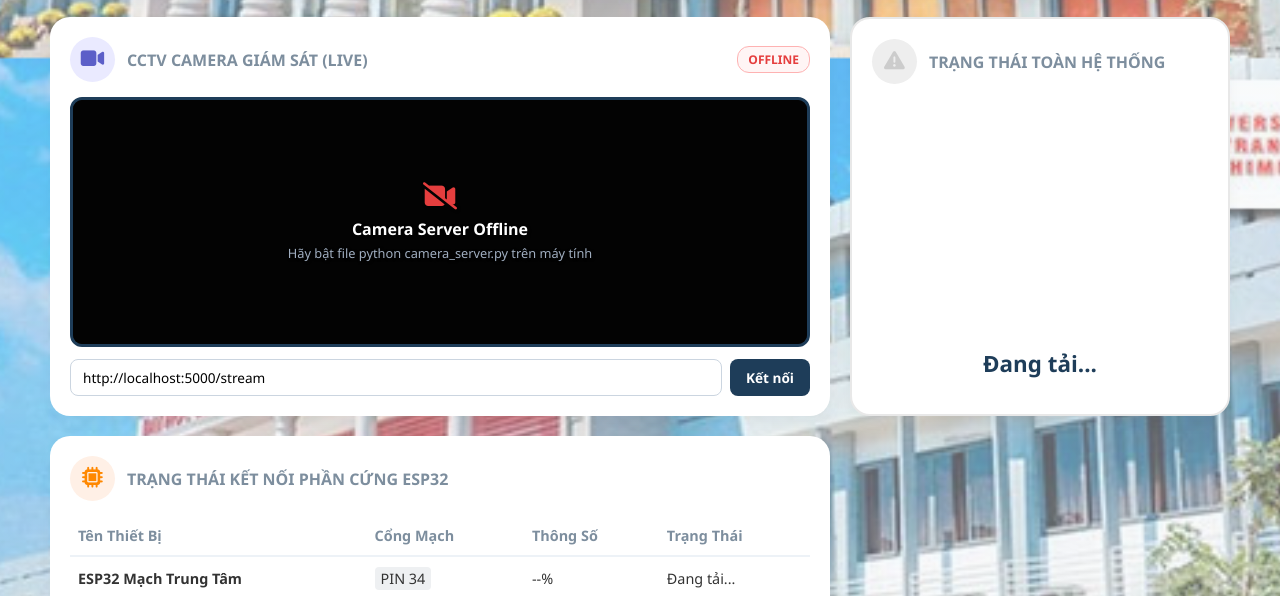
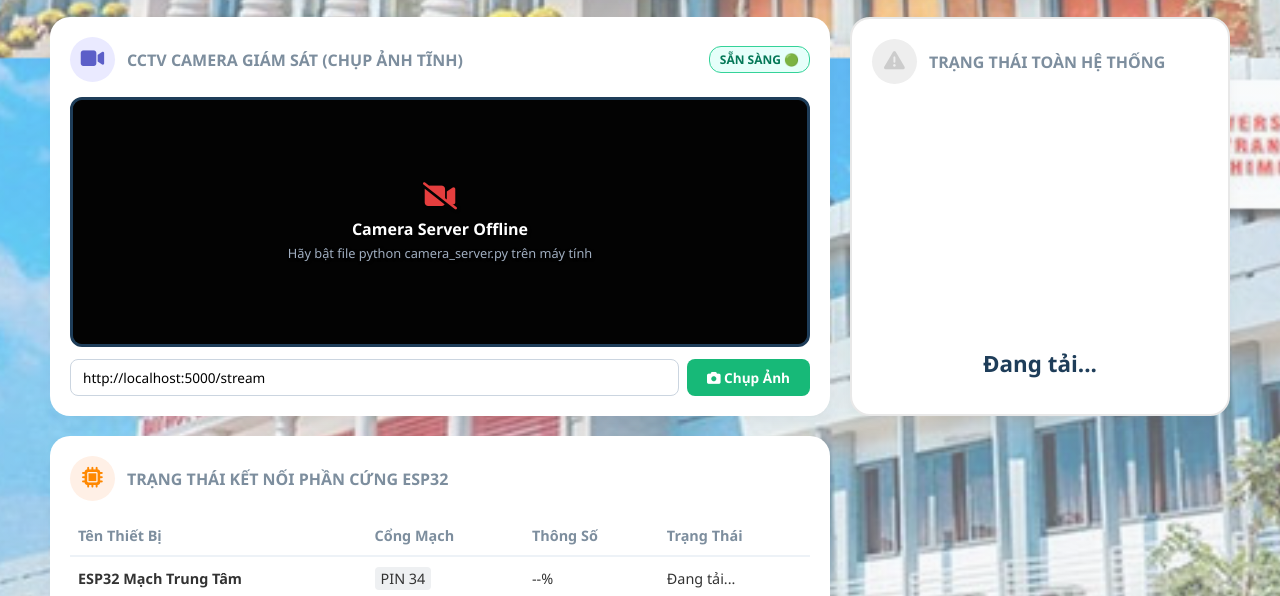
Before and after one commit to sangle422005-commits/do-an-tuoi-cay, a website: page index.html in a window 1280 px wide. Shown: the part 742-1338 px from the top of the page. Drawn offline with Linux system fonts and the light colour scheme; no server answers.

Commit message:
Update index.html

```diff
--- a/index.html
+++ b/index.html
@@ -218,14 +218,14 @@
             <div class="card-header-simple" style="justify-content: space-between;">
                 <div style="display: flex; align-items: center; gap: 12px;">
                     <div class="card-icon-circle" style="background-color: #eaeaff; color: #5c5fc8;"><i class="fa-solid fa-video"></i></div>
-                    <div class="card-title-text">CCTV Camera Giám Sát (Live)</div>
+                    <div class="card-title-text">CCTV Camera Giám Sát (Chụp ảnh tĩnh)</div>
                 </div>
-                <div id="cam-status-badge" style="padding: 4px 10px; border-radius: 12px; font-size: 0.75rem; font-weight: bold; background: #fff5f5; color: #e53e3e; border: 1px solid #feb2b2;">
-                    <span id="cam-status-text">OFFLINE</span>
+                <div id="cam-status-badge" style="padding: 4px 10px; border-radius: 12px; font-size: 0.75rem; font-weight: bold; background: #e6fffa; color: #047857; border: 1px solid #34d399;">
+                    <span id="cam-status-text">SẴN SÀNG 🟢</span>
                 </div>
             </div>
             <div class="camera-screen">
-                <img id="camera-stream" alt="Camera Live Stream" style="width: 100%; height: 100%; object-fit: contain; display: block;" />
+                <img id="camera-stream" alt="Camera Snapshot" style="width: 100%; height: 100%; object-fit: contain; display: block;" />
                 <div id="camera-offline-msg" class="cam-overlay" style="display: none; background: rgba(0,0,0,0.85); text-align: center;">
                     <i class="fa-solid fa-video-slash fa-2x" style="color: #e53e3e; margin-bottom: 8px;"></i>
                     <div style="font-size: 1rem; font-weight: bold;">Camera Server Offline</div>
@@ -234,7 +234,7 @@
             </div>
             <div style="display: flex; gap: 8px; margin-top: 12px;">
                 <input type="text" id="cam-url-input" value="http://localhost:5000/stream" placeholder="http://localhost:5000/stream" style="flex: 1; padding: 8px 12px; border-radius: 8px; border: 1px solid #cbd5e0; font-size: 0.85rem; outline: none;">
-                <button onclick="updateCameraStreamUrl()" style="padding: 8px 16px; background: #1e3d59; color: white; border: none; border-radius: 8px; cursor: pointer; font-size: 0.85rem; font-weight: bold;">Kết nối</button>
+                <button onclick="captureCameraSnapshot()" style="padding: 8px 20px; background: #17b978; color: white; border: none; border-radius: 8px; cursor: pointer; font-size: 0.85rem; font-weight: bold;"><i class="fa-solid fa-camera"></i> Chụp Ảnh</button>
             </div>
         </div>
 
@@ -500,73 +500,33 @@
         setInterval(fetchRealWeather, 900000);
 
         // =========================================================
-        // 5. AUTO-REFRESH CAMERA STREAM CONTROLLER (Auto Snapshot Polling)
+        // 5. MANUAL SNAPSHOT CAMERA CONTROLLER (Bấm nút để chụp, giải phóng RAM 2KB tuyệt đối)
         // =========================================================
         const defaultCamUrl = "http://localhost:5000/stream";
-        let camInterval = null;
 
-        function startCameraLoop() {
+        function captureCameraSnapshot() {
             const img = document.getElementById("camera-stream");
             const urlInput = document.getElementById("cam-url-input");
+            const offlineMsg = document.getElementById("camera-offline-msg");
             const baseUrl = urlInput ? urlInput.value.trim() : defaultCamUrl;
 
-            if (camInterval) clearInterval(camInterval);
+            if (!img) return;
 
-            // Tự động gọi ảnh mới liên tục mỗi 150 mili-giây (~6-7 fps) không cần F5 thủ công
-            camInterval = setInterval(() => {
-                if (!img) return;
             const tempImg = new Image();
             const timestampUrl = baseUrl + (baseUrl.includes("?") ? "&" : "?") + "t=" + Date.now();
 
             tempImg.onload = function() {
                 img.src = timestampUrl;
-                    onCamSuccess();
+                img.style.display = "block";
+                if (offlineMsg) offlineMsg.style.display = "none";
             };
+
             tempImg.onerror = function() {
-                    onCamError();
+                img.style.display = "none";
+                if (offlineMsg) offlineMsg.style.display = "flex";
             };
+
             tempImg.src = timestampUrl;
-            }, 150);
-        }
-
-        function updateCameraStreamUrl() {
-            const urlInput = document.getElementById("cam-url-input");
-            if (urlInput) {
-                localStorage.setItem("cam_feed_url", urlInput.value.trim());
-                startCameraLoop();
-            }
-        }
-
-        function onCamSuccess() {
-            const img = document.getElementById("camera-stream");
-            const offlineMsg = document.getElementById("camera-offline-msg");
-            const badge = document.getElementById("cam-status-badge");
-            const statusText = document.getElementById("cam-status-text");
-
-            if (img) img.style.display = "block";
-            if (offlineMsg) offlineMsg.style.display = "none";
-            if (badge) {
-                badge.style.background = "#e6fffa";
-                badge.style.color = "#047857";
-                badge.style.border = "1px solid #34d399";
-            }
-            if (statusText) statusText.innerText = "LIVE 🔴";
-        }
-
-        function onCamError() {
-            const img = document.getElementById("camera-stream");
-            const offlineMsg = document.getElementById("camera-offline-msg");
-            const badge = document.getElementById("cam-status-badge");
-            const statusText = document.getElementById("cam-status-text");
-
-            if (img) img.style.display = "none";
-            if (offlineMsg) offlineMsg.style.display = "flex";
-            if (badge) {
-                badge.style.background = "#fff5f5";
-                badge.style.color = "#e53e3e";
-                badge.style.border = "1px solid #feb2b2";
-            }
-            if (statusText) statusText.innerText = "OFFLINE";
         }
 
         document.addEventListener("DOMContentLoaded", () => {
@@ -574,7 +534,8 @@
             const urlInput = document.getElementById("cam-url-input");
             if (urlInput) urlInput.value = savedUrl;
 
-            startCameraLoop();
+            // Chụp 1 kiểu đầu tiên khi vừa vào trang
+            captureCameraSnapshot();
         });
     </script>
 </body>
```
Lines whose indentation alone changed are shown as unchanged.
